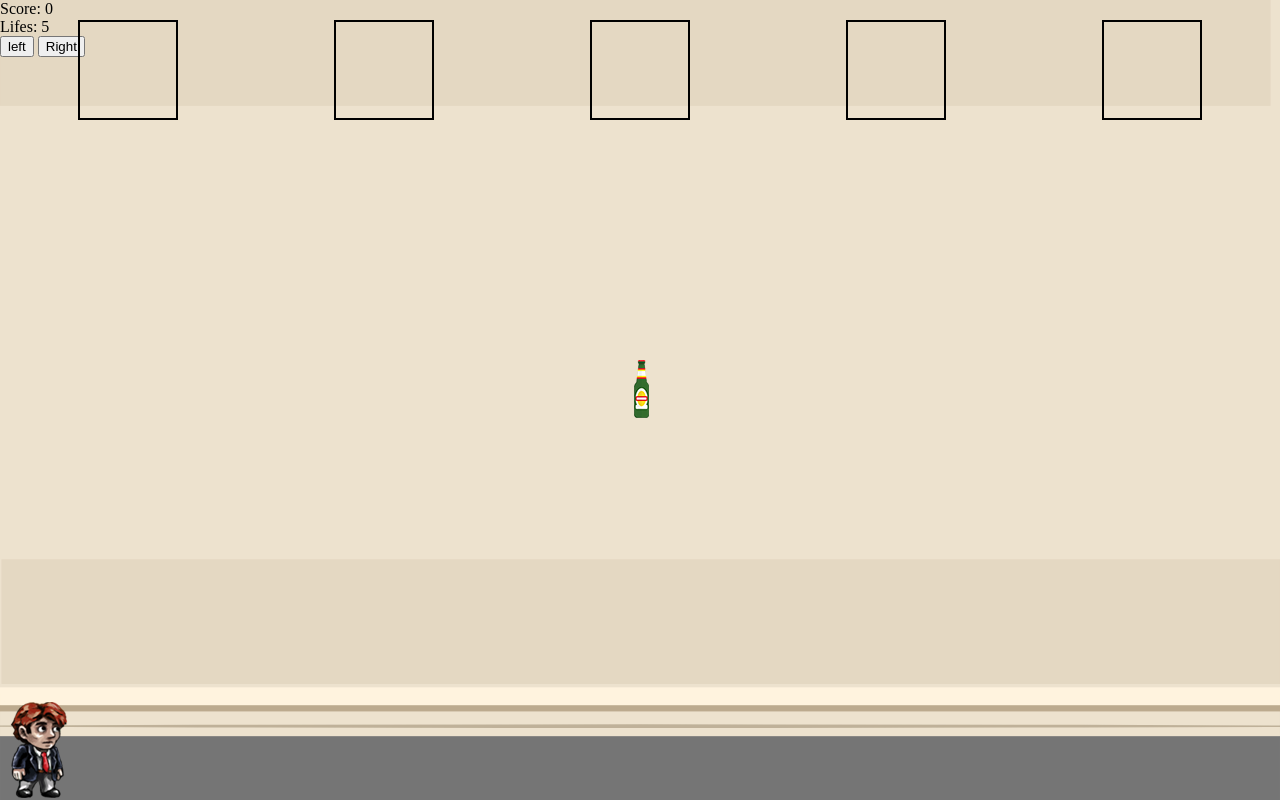
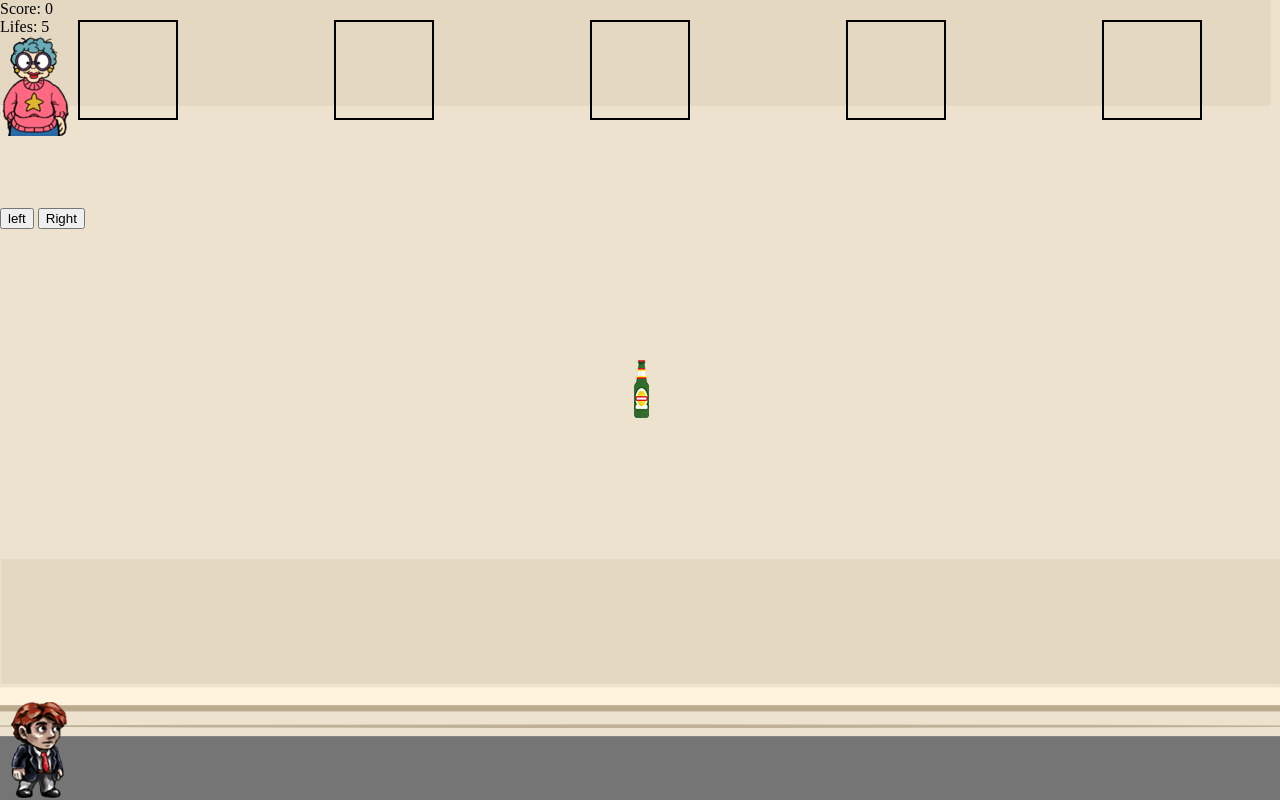
Before and after one commit to infoshareacademy/jfdzl1-green-hornets-game, a plain HTML site: page index.html in a window 1280 px wide. Drawn offline with Linux system fonts and the light colour scheme.

Commit message:
Cut mother in law

```diff
--- a/css/guy.css
+++ b/css/guy.css
@@ -3,4 +3,5 @@
     bottom: 0;
     width: 80px;
     height: 100px;
+    z-index: 99;
 }
--- /dev/null
+++ b/css/motherinlaw.css
@@ -0,0 +1,4 @@
+#motherinlaw {
+    width: 69px;
+    height: 172px;
+}
--- a/index.html
+++ b/index.html
@@ -5,6 +5,7 @@
     <link rel="stylesheet" href="./css/style.css">
     <link rel="stylesheet" href="./css/guy.css">
     <link rel="stylesheet" href="./css/beer.css">
+    <link rel="stylesheet" href="./css/motherinlaw.css">
     <title>Game</title>
 </head>
 <body>
@@ -16,8 +17,10 @@
 <div id="window_4"></div>
 <div id="window_5"></div>
 <div id="guy"><canvas id="canvas"></canvas></div>
+<div id="motherinlaw"><canvas id="canvasM"></canvas></div>
 <script src="./js/main.js"></script>
 <script src="./js/player.js"></script>
+<script src="./js/mother-in-law.js"></script>
 <button onClick="moveLeft()">left</button>
 <button onClick="moveRight()">Right</button>
 </body>
--- /dev/null
+++ b/js/mother-in-law.js
@@ -0,0 +1,53 @@
+/**
+ * Created by Odie on 2017-11-11.
+ */
+(function() {
+    var canWidth = 650;
+    var canHeight = 300;
+
+    var x = 0;
+    var y = 0;
+
+    var scrX;
+    var scrY;
+
+    var sheetWidth = 210;
+    var sheetHeight = 100;
+
+    var cols = 3;
+    var rows = 1;
+    var speed = 2;
+    var trackStand = 0;
+
+    var width = sheetWidth / cols;
+    var height = sheetHeight / rows;
+    var mother = new Image();
+    mother.src = "./images/brandma_attack.png";
+
+    var currentFrame = 0;
+    var canvasM = document.getElementById('canvasM');
+    canvasM.width = canWidth;
+    canvasM.height = canHeight;
+
+    var ctx = canvasM.getContext('2d');
+
+
+    function updateFrame() {
+        ctx.clearRect(x, y, width, height);
+        currentFrame = ++currentFrame % cols;
+
+        scrX = currentFrame * width;
+        scrY = trackStand * height;
+    }
+
+
+    function drawImage() {
+        updateFrame();
+        ctx.drawImage(mother, scrX, scrY, width, height, x, y, width, height);
+    }
+
+    setInterval(function () {
+        drawImage();
+    }, 200);
+
+})();
--- a/js/player.js
+++ b/js/player.js
@@ -1,7 +1,8 @@
 /**
  * Created by krzysiek on 20.10.2017.
  */
-var canWidth = 650
+(function() {
+    var canWidth = 650;
     var canHeight = 300;
 
     var x = 0;
@@ -26,38 +27,40 @@ var speed = 12;
     var width = sheetWidth / cols;
     var height = sheetHeight / rows;
     var character = new Image();
-character.src = "./images/character3.png"
+    character.src = "./images/character3.png";
 
     var currentFrame = 0;
     var canvas = document.getElementById('canvas');
     canvas.width = canWidth;
     canvas.height = canHeight;
 
-var ctx  = canvas.getContext('2d');
+    var ctx = canvas.getContext('2d');
 
-function moveRight(){
+    function moveRight() {
         left = false;
         right = true;
         stand = false;
     }
-function moveLeft(){
+
+    function moveLeft() {
         left = true;
         right = false;
         stand = false;
     }
-function moveNone(){
+
+    function moveNone() {
         left = false;
         right = false;
         stand = true;
     }
 
-function updateFrame(){
-    ctx.clearRect(x,y,width,height)
+    function updateFrame() {
+        ctx.clearRect(x, y, width, height);
         currentFrame = ++currentFrame % cols;
 
         scrX = currentFrame * width;
 
-    if(stand)
+        if (stand)
             scrY = trackStand * height;
         else {
             if (left)
@@ -66,12 +69,9 @@ function updateFrame(){
             else
                 scrY = trackRight * height;
         }
-
-    console.log(stand, left, scrY)
-
     }
 
-document.onkeydown = function(e) {
+    document.onkeydown = function (e) {
         switch (e.keyCode) {
             case 37:
                 moveLeft();
@@ -81,15 +81,17 @@ document.onkeydown = function(e) {
                 break;
         }
     };
-document.onkeyup = function(){
+    document.onkeyup = function () {
         moveNone();
     };
 
-function drawImage(){
+    function drawImage() {
         updateFrame();
-    ctx.drawImage(character,scrX,scrY,width,height,x,y,width,height);
+        ctx.drawImage(character, scrX, scrY, width, height, x, y, width, height);
     }
 
-setInterval(function(){
+    setInterval(function () {
         drawImage();
     }, 60);
+
+})();
--- a/mother-in-law.js
+++ /dev/null
@@ -1,3 +0,0 @@
-/**
- * Created by Odie on 2017-11-11.
- */
```
Lines whose indentation alone changed are shown as unchanged.
